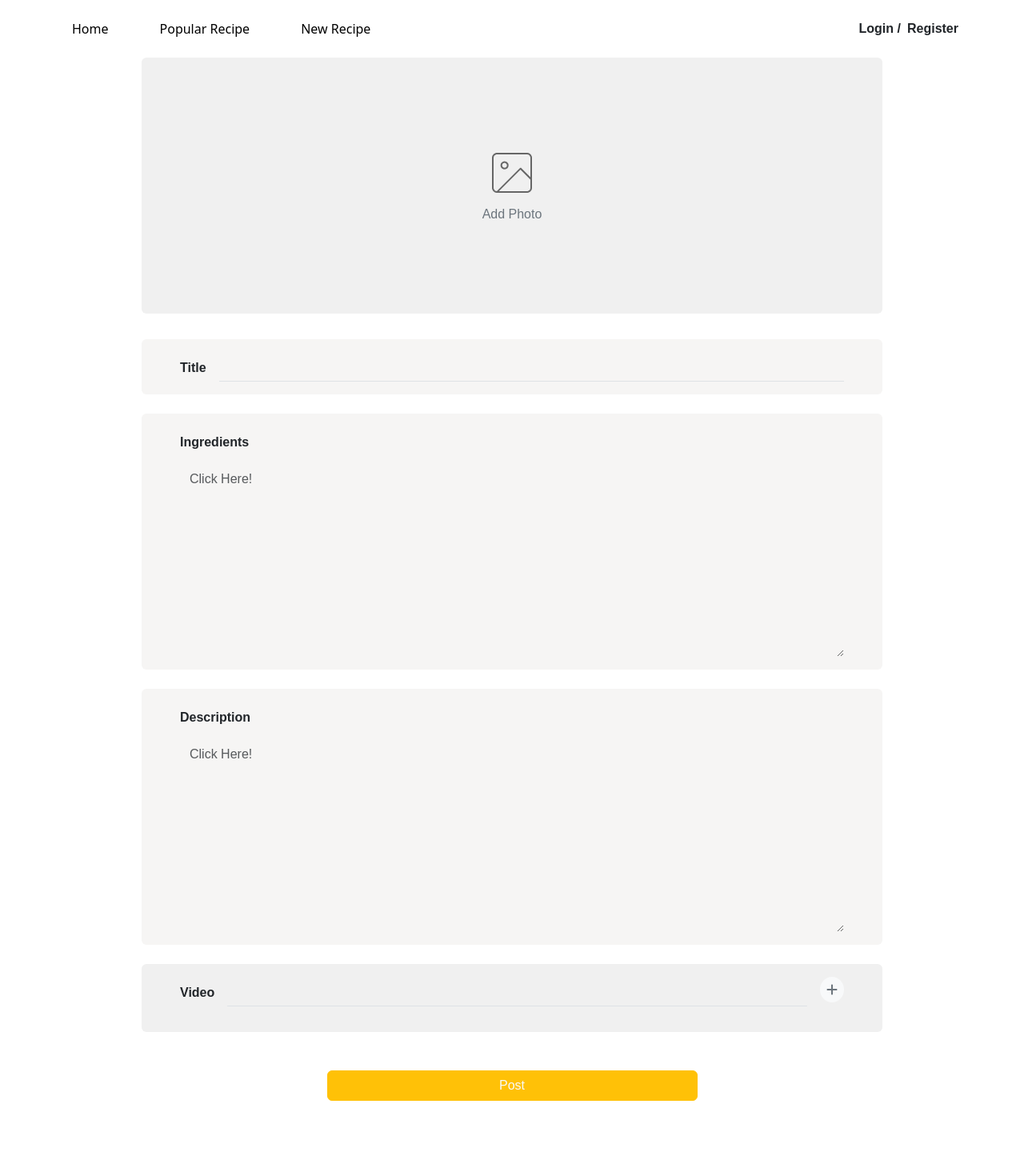
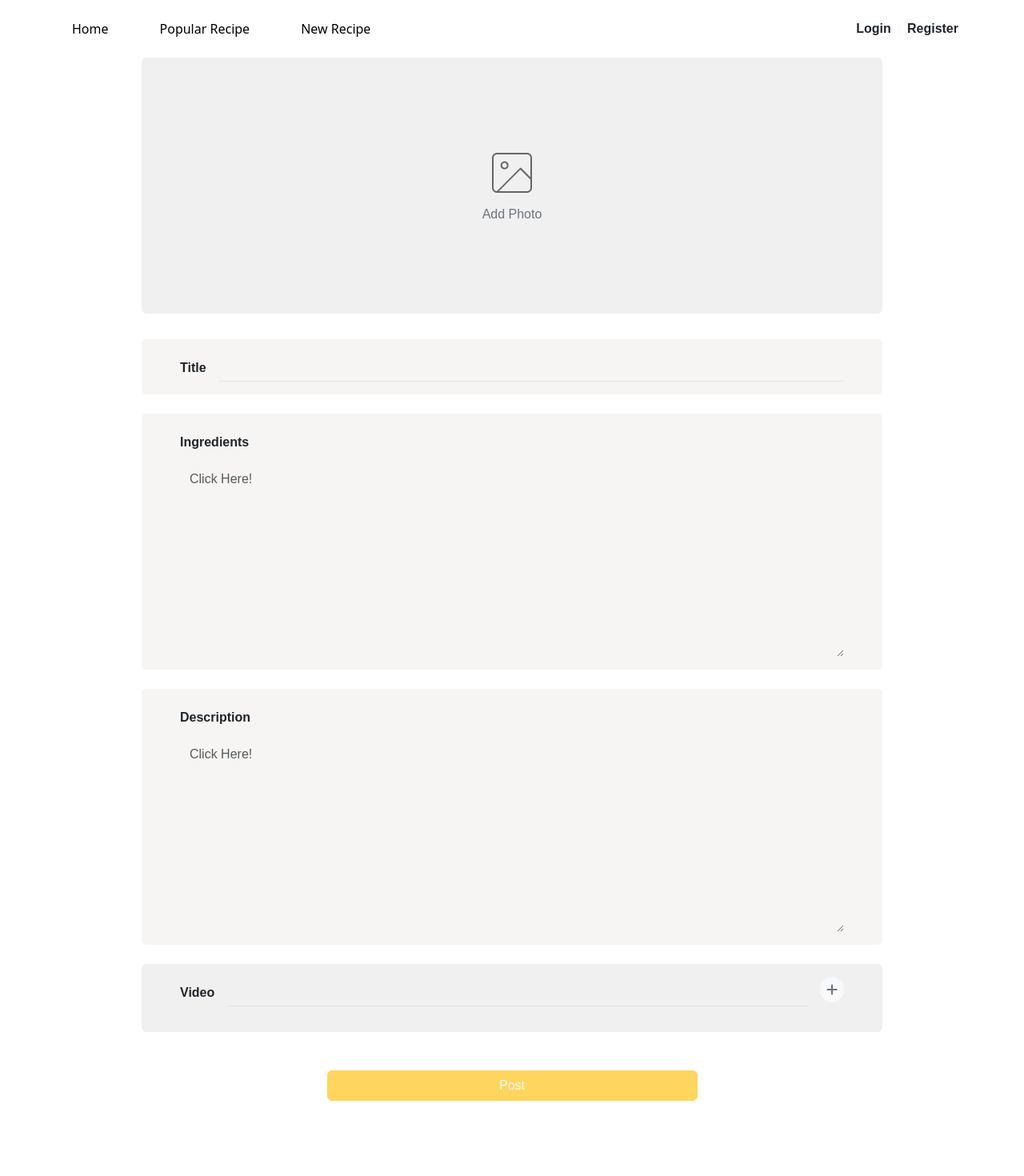
Before and after one commit to ikkair/markisak-fe, a React (Vite) app: page /dashboard/create-recipe in a window 1280 px wide. Shown: the top 1470 px of the page at 80% size. Built offline with nearby package versions, Linux system fonts and the light colour scheme; no server answers; sample sign-in values are in the browser's storage.

Commit message:
add update user redux

```diff
--- a/src/Components/Navbar/Navbar.jsx
+++ b/src/Components/Navbar/Navbar.jsx
@@ -91,12 +91,12 @@ const Navbar = () => {
             {user ? (
               <>
                 <li className="nav-item">
-                  <Link className={`${style.textWhite} ${pathname == '/recipes' ? 'text-light' : ''} nav-link active`} aria-current="page" to="/dashboard/create-recipe">
+                  <a className={`${style.textWhite} ${pathname == '/recipes' ? 'text-light' : ''} nav-link active`} aria-current="page" href="/dashboard/create-recipe/#content">
                     Add Recipe
-                  </Link>
+                  </a>
                 </li>
                 <li className="nav-item">
-                  <Link className={`${style.textWhite} ${pathname == '/recipes' ? 'text-light' : ''} nav-link active`} aria-current="page" to="/profile">
+                  <Link className={`${style.textWhite} ${pathname == '/recipes' ? 'text-light' : ''} nav-link active`} aria-current="page" to="/profile/#content">
                     Profile
                   </Link>
                 </li>
@@ -137,14 +137,15 @@ const Navbar = () => {
                 </Link>
               </>
             ) : (
-              <>
+              <div className="text-light">
                 <Link to="/login" className={`${style.authLink} ${pathname != '/' ? 'text-dark' : ''} text-decoration-none fw-semibold me-2`}>
-                  Login /
+                  Login
                 </Link>
-                <Link to="/register" className={`${style.authLink} ${pathname != '/' ? 'text-dark' : ''} text-decoration-none fw-semibold `}>
+                |
+                <Link to="/register" className={`${style.authLink} ${pathname != '/' ? 'text-dark' : ''} text-decoration-none fw-semibold ms-2`}>
                   Register
                 </Link>
-              </>
+              </div>
             )}
           </div>
         </div>
--- a/src/Components/Profile/ModalEditProfile.jsx
+++ b/src/Components/Profile/ModalEditProfile.jsx
@@ -3,7 +3,7 @@ import { useState } from 'react';
 import Button from 'react-bootstrap/Button';
 import Modal from 'react-bootstrap/Modal';
 
-const ModalEditProfile = ({ user, onchange }) => {
+const ModalEditProfile = ({ user, onchange, onclick }) => {
   const [show, setShow] = useState(false);
   const handleClose = () => setShow(false);
   const handleShow = () => setShow(true);
--- a/src/Features/user/userApi.jsx
+++ b/src/Features/user/userApi.jsx
@@ -13,6 +13,17 @@ const authApi = apiSlice.injectEndpoints({
       providesTags: ['User'],
       transformResponse: (response, meta, args) => response.data[0],
     }),
+    updateUserById: builder.query({
+      query: ({ id, data }) => {
+        return {
+          url: `user/${id}`,
+          method: 'PUT',
+          body: data,
+        };
+      },
+      providesTags: ['User'],
+      transformResponse: (response, meta, args) => response,
+    }),
     loginUser: builder.mutation({
       query: (data) => ({
         url: 'user/login',
--- a/src/Pages/Dashboard/CreateRecipe/CreateRecipe.jsx
+++ b/src/Pages/Dashboard/CreateRecipe/CreateRecipe.jsx
@@ -76,14 +76,16 @@ const CreateRecipe = () => {
 
     const response = await createRecipe(formData);
     const idRecipe = response.data.data[0].id;
-    await insertAllVideo(idRecipe);
+    if (videos[0].url) {
+      await insertAllVideo(idRecipe);
+    }
     setLoading(false);
 
     setData({
       title: '',
       photo: '',
       ingredients: '',
-      video: '',
+      description: '',
     });
   };
 
@@ -107,7 +109,6 @@ const CreateRecipe = () => {
         icon: 'success',
       });
     }
-
   }, [loading]);
 
   function imageClickHandler(e) {
@@ -168,9 +169,9 @@ const CreateRecipe = () => {
   return (
     <>
       <Navbar />
-      <div className="container mt-4 pb-5">
+      <div id="content" className="container mt-4 pb-5">
         <div className="row">
-          <div className="col-12 ">
+          <div className="col-12">
             <div className="row">
               <div className="col-12 col-lg-10 offset-lg-1 d-flex justify-content-center">
                 <div className={`item w-100 rounded ${style.inputBackground} ${style.inputPhoto} d-flex mx-auto justify-content-center align-items-center mb-2 flex-column mt-5`} onClick={imageClickHandler} id="thumbnail">
@@ -215,7 +216,7 @@ const CreateRecipe = () => {
               </div>
 
               <div className="col-12 col-lg-10 offset-lg-1 mt-5 d-flex justify-content-center">
-                <button className="btn btn-warning w-50 text-light" onClick={createHandler}>
+                <button className="btn btn-warning w-50 text-light" onClick={createHandler} disabled={!(data.title && data.photo && data.description && data.ingredients)}>
                   Post
                 </button>
               </div>
--- a/src/Pages/Dashboard/Profile/Profile.jsx
+++ b/src/Pages/Dashboard/Profile/Profile.jsx
@@ -26,6 +26,8 @@ const Profile = () => {
     });
   };
 
+  const handleUpdate = () => {};
+
   useEffect(() => {
     if (isSuccess) {
       setData((prev) => {
@@ -49,7 +51,7 @@ const Profile = () => {
               <img className="mt-5" src={edit} alt="" />
             </Link>
             <h3>{user?.name}</h3>
-            {!isLoading && <ModalEditProfile user={data} onchange={(e) => changeHandler(e)} />}
+            {!isLoading && <ModalEditProfile user={data} onchange={(e) => changeHandler(e)} onclick={handleUpdate} />}
           </div>
 
           <div className="text-secondary">
--- a/src/Pages/Dashboard/UpdateRecipe/UpdateRecipe.jsx
+++ b/src/Pages/Dashboard/UpdateRecipe/UpdateRecipe.jsx
@@ -240,7 +240,7 @@ const UpdateRecipe = () => {
                       </div>
 
                       <div className="col-12 col-lg-10 offset-lg-1 mt-5 d-flex justify-content-center">
-                        <button className="btn btn-warning w-50 text-light" onClick={updateHandler}>
+                        <button className="btn btn-warning w-50 text-light" onClick={updateHandler} disabled={!(data.title && typeof data.photo != 'string' && data.description && data.ingredients)}>
                           Update Recipe
                         </button>
                       </div>
```
